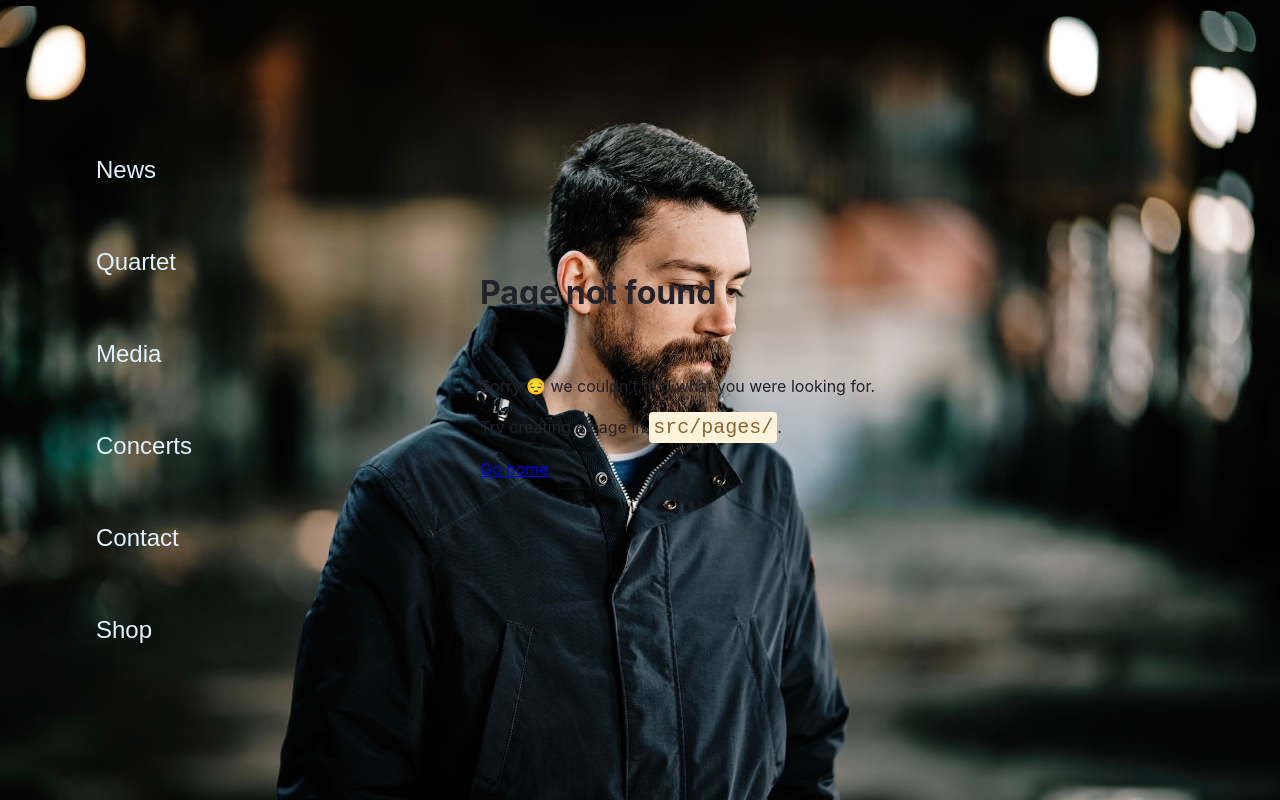
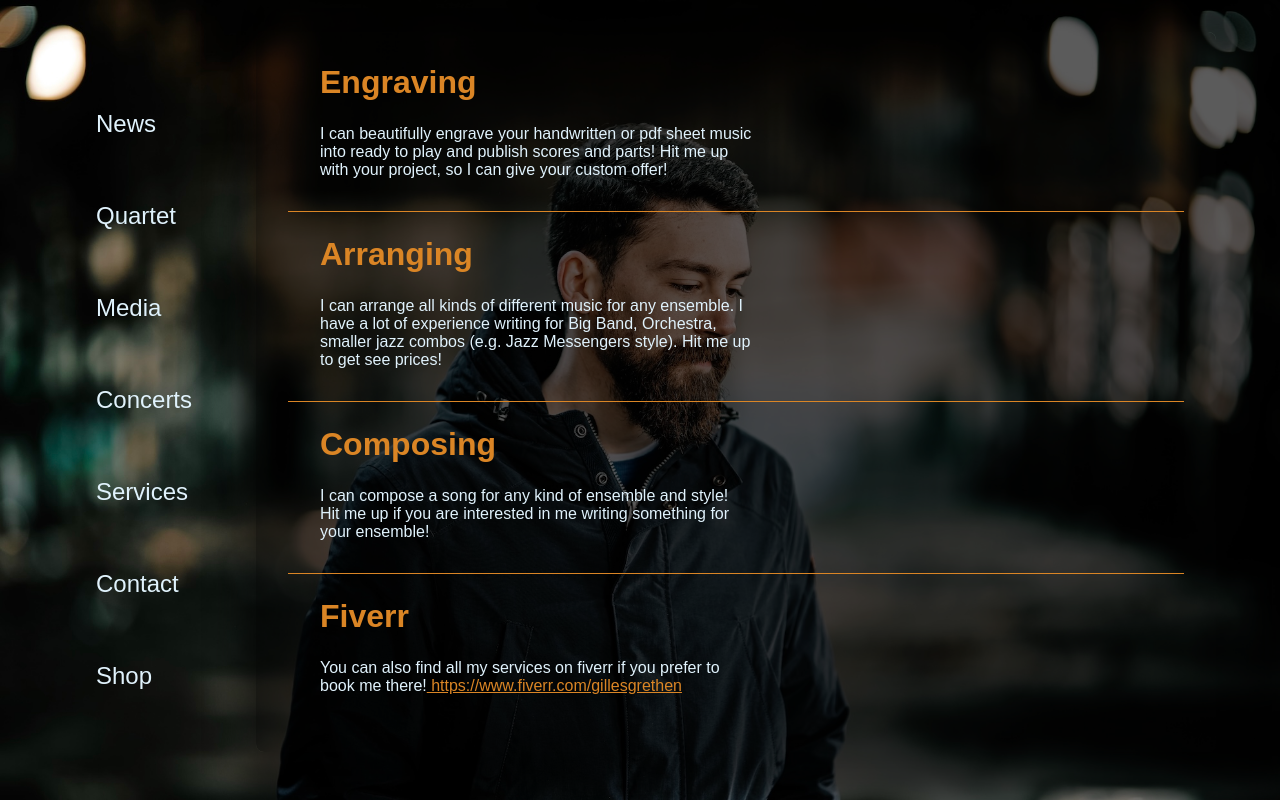
Before and after one commit to WsMonty/website-gatsby, a Gatsby site: page /services in a window 1280 px wide. Before the commit this address had no page. Built offline with nearby package versions, Linux system fonts and the light colour scheme; Gatsby itself is replaced by a stand-in of ours.

Commit message:
added services page

```diff
--- a/src/pages/contact.js
+++ b/src/pages/contact.js
@@ -17,6 +17,7 @@ const Contact = (props) => {
                   href="mailto:stephanie@stephaniebaustert.com"
                   className="mail_link"
                   target="_blank"
+                  rel="noreferrer"
                 >
                   stephanie@stephaniebaustert.com
                 </a>
@@ -31,6 +32,7 @@ const Contact = (props) => {
                   href="mailto:gilles@gillesgrethen.com"
                   className="mail_link"
                   target="_blank"
+                  rel="noreferrer"
                 >
                   gilles@gillesgrethen.com
                 </a>
--- a/src/pages/nav.js
+++ b/src/pages/nav.js
@@ -8,6 +8,7 @@ const Navbar = (props) => {
     { name: 'Quartet', key: 'quartet', url: '/quartet' },
     { name: 'Media', key: 'media', url: '/media' },
     { name: 'Concerts', key: 'concerts', url: '/concerts' },
+    { name: 'Services', key: 'services', url: '/services' },
     { name: 'Contact', key: 'contact', url: '/contact' },
     { name: 'Shop', key: 'shop', url: '/shop' },
   ];
--- /dev/null
+++ b/src/pages/services.js
@@ -0,0 +1,53 @@
+import React from 'react';
+
+const Services = () => {
+  return (
+    <div className="cards">
+      <div className="card services">
+        <div className="services_article">
+          <h1 className="services_title">Engraving</h1>
+          <p className="services_description">
+            I can beautifully engrave your handwritten or pdf sheet music into
+            ready to play and publish scores and parts! Hit me up with your
+            project, so I can give your custom offer!
+          </p>
+        </div>
+        <hr className="services_line" />
+        <div className="services_article">
+          <h1 className="services_title">Arranging</h1>
+          <p className="services_description">
+            I can arrange all kinds of different music for any ensemble. I have
+            a lot of experience writing for Big Band, Orchestra, smaller jazz
+            combos (e.g. Jazz Messengers style). Hit me up to get see prices!
+          </p>
+        </div>
+        <hr className="services_line" />
+        <div className="services_article">
+          <h1 className="services_title">Composing</h1>
+          <p className="services_description">
+            I can compose a song for any kind of ensemble and style! Hit me up
+            if you are interested in me writing something for your ensemble!
+          </p>
+        </div>
+        <hr className="services_line" />
+        <div className="services_article">
+          <h1 className="services_title">Fiverr</h1>
+          <p className="services_description">
+            You can also find all my services on fiverr if you prefer to book me
+            there!
+            <a
+              className="services_fiverr_url"
+              href="https://www.fiverr.com/gillesgrethen"
+              target={'_blank'}
+              rel="noreferrer"
+            >
+              {` https://www.fiverr.com/gillesgrethen`}
+            </a>
+          </p>
+        </div>
+      </div>
+    </div>
+  );
+};
+
+export default Services;
--- a/src/scss/_card.scss
+++ b/src/scss/_card.scss
@@ -267,6 +267,7 @@
     height: 100%;
     animation: slideInCard 1s ease-out;
     animation-fill-mode: forwards;
+    margin-left: 1em;
   }
 
   .card {
--- a/src/scss/_navBar.scss
+++ b/src/scss/_navBar.scss
@@ -1,5 +1,5 @@
 .navbar {
-  width: 25vw;
+  width: 15vw;
   height: 100%;
   display: flex;
   flex-direction: column;
--- /dev/null
+++ b/src/scss/_services.scss
@@ -0,0 +1,25 @@
+.services {
+  padding: 0.5em 2em;
+  &_title {
+    color: $color-accent;
+    margin: 0.75em 2em 0.75em 0;
+  }
+
+  &_description {
+    width: 50%;
+  }
+  &_line {
+    margin-top: 2em;
+    height: 1px;
+    border: none;
+    background-color: $color-accent;
+  }
+
+  &_article {
+    margin-left: 2em;
+  }
+
+  &_fiverr_url {
+    color: $color-accent;
+  }
+}
--- a/src/scss/main.scss
+++ b/src/scss/main.scss
@@ -2,3 +2,4 @@
 @import 'navBar';
 @import 'home';
 @import 'card';
+@import 'services';
```
